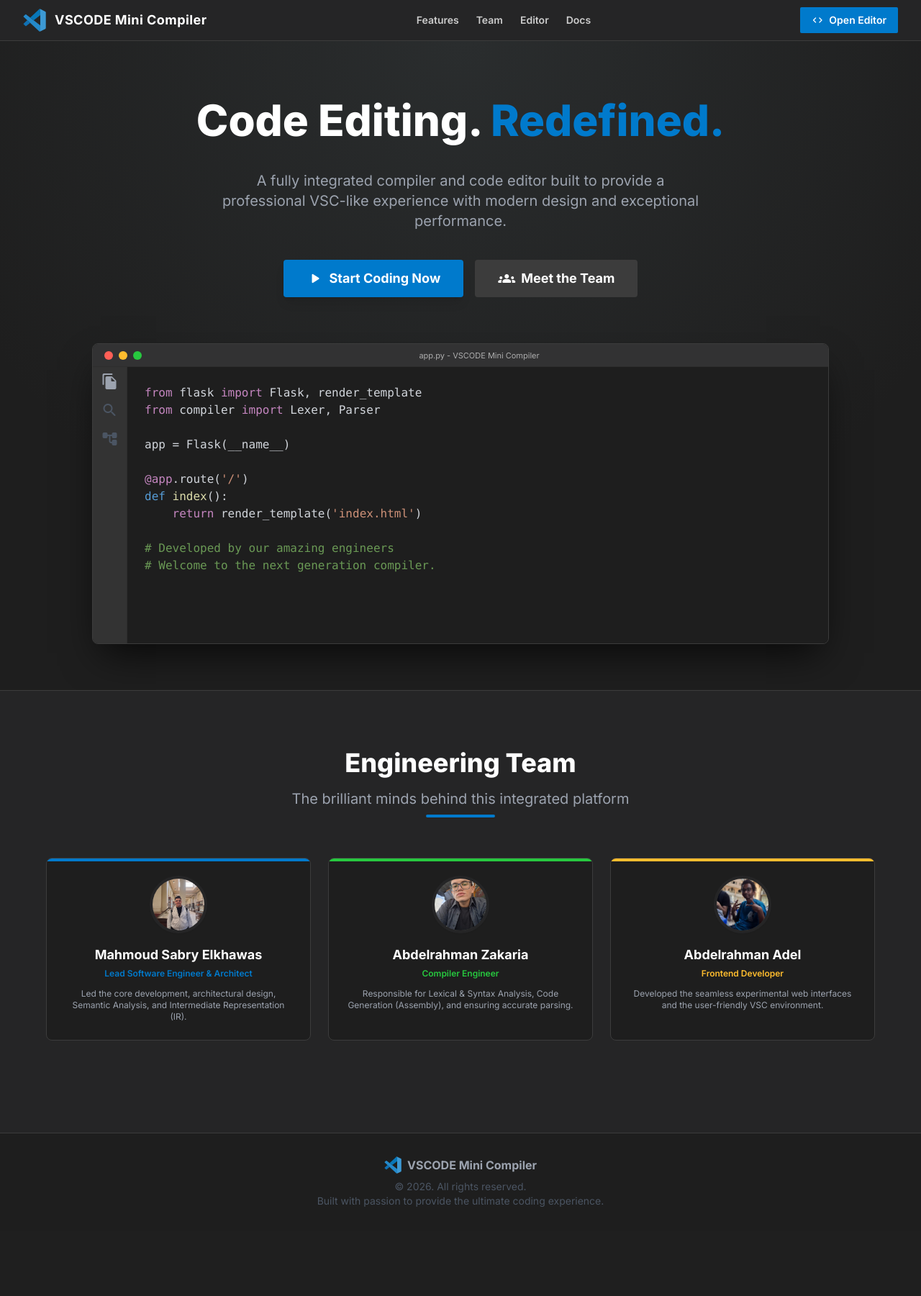
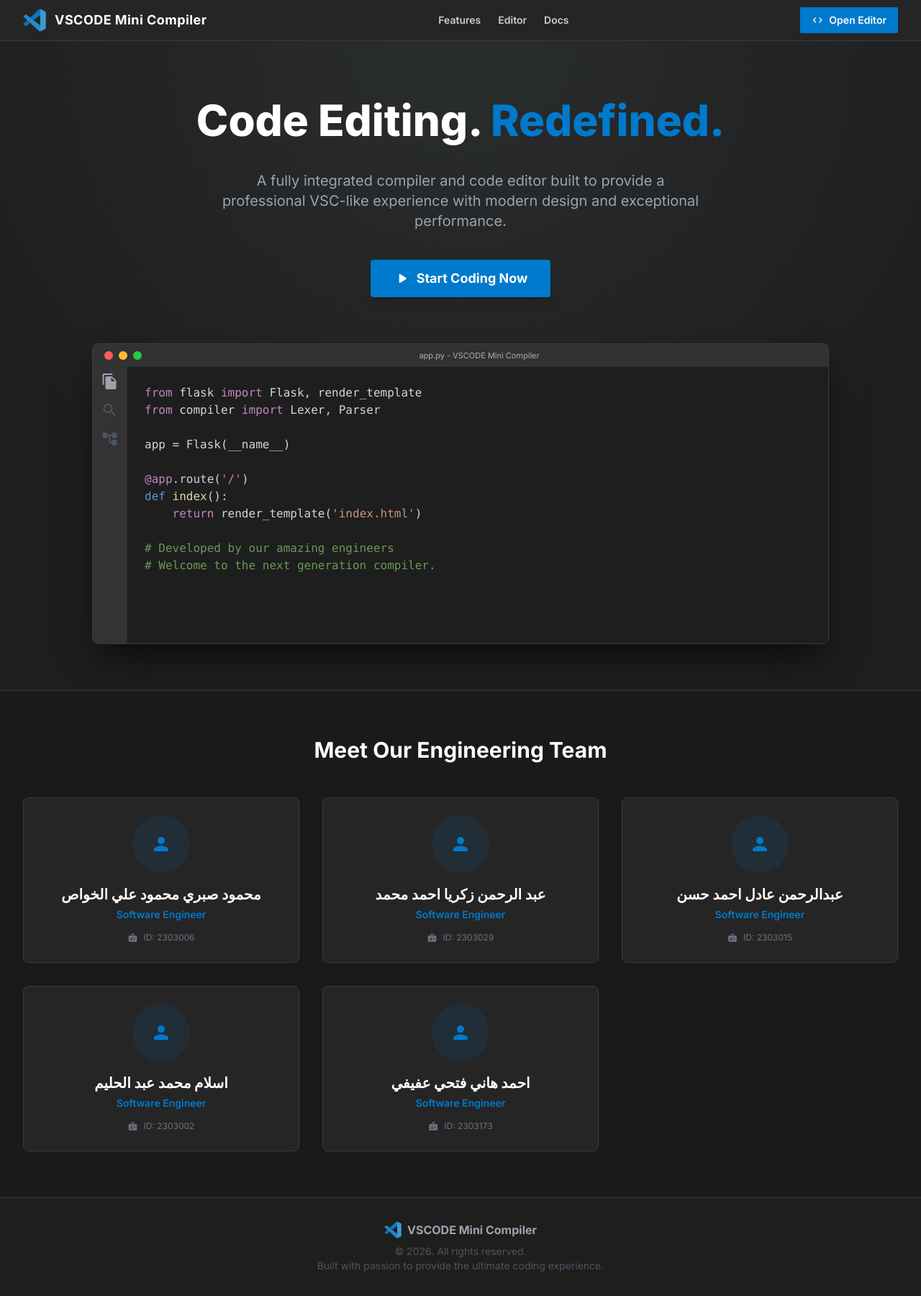
Before and after one commit to Mr-Coder-2707/vscode-clone, a Flask app: page / in a window 1280 px wide. Shown: the whole page at 72% size. Before the commit the page ends 1677 px from the top, so only its background shows below. Run offline with Flask 3, Linux system fonts and the light colour scheme; some libraries are stand-ins or nearby versions.

Commit message:
add teams

```diff
--- a/templates/index.html
+++ b/templates/index.html
@@ -39,7 +39,6 @@
                 </div>
                 <div class="hidden md:flex space-x-6 text-sm font-semibold">
                     <a href="#" class="text-vsc-text hover:text-white transition">Features</a>
-                    <a href="#team" class="text-vsc-text hover:text-white transition">Team</a>
                     <a href="/editor" class="text-vsc-text hover:text-white transition">Editor</a>
                     <a href="#" class="text-vsc-text hover:text-white transition">Docs</a>
                 </div>
@@ -66,10 +65,6 @@
             <a href="/editor" class="bg-vsc-blue hover:bg-vsc-blueHover text-white px-8 py-3 rounded text-lg font-bold transition flex items-center justify-center shadow-lg gap-2">
                 <span class="material-icons-round">play_arrow</span>
                 Start Coding Now
-            </a>
-            <a href="#team" class="bg-[#3c3c3c] hover:bg-[#4d4d4d] text-white px-8 py-3 rounded text-lg font-bold transition flex items-center justify-center gap-2">
-                <span class="material-icons-round">groups</span>
-                Meet the Team
             </a>
         </div>
 
@@ -109,65 +104,86 @@
         </div>
     </main>
 
+
     <!-- Team Section -->
-    <section id="team" class="py-20 bg-[#252526] border-t border-vsc-border">
+    <section class="py-16 bg-[#1a1a1a] border-t border-vsc-border">
         <div class="max-w-7xl mx-auto px-4 sm:px-6 lg:px-8">
-            <div class="text-center mb-14">
-                <h2 class="text-3xl font-extrabold text-white sm:text-4xl">
-                    Engineering Team
-                </h2>
-                <p class="mt-4 text-xl text-gray-400">
-                    The brilliant minds behind this integrated platform
-                </p>
-                <div class="mt-2 w-24 h-1 bg-vsc-blue mx-auto rounded"></div>
-            </div>
-
-            <!-- Engineers Grid -->
-            <div class="grid grid-cols-1 md:grid-cols-3 gap-6 max-w-6xl mx-auto">
-
-                <!-- Engineer 1 -->
-                <div class="engineer-card bg-[#1e1e1e] border border-vsc-border rounded-lg p-6 text-center relative overflow-hidden">
-                    <div class="absolute top-0 right-0 w-full h-1 bg-vsc-blue"></div>
-                    <div class="w-20 h-20 bg-[#3c3c3c] rounded-full mx-auto mb-4 flex items-center justify-center border-4 border-[#252526] shadow-sm overflow-hidden">
-                        <img src="/images/mahmoud.jpeg" alt="Mahmoud" loading="lazy" class="w-full h-full object-cover">
+            <h2 class="text-3xl font-bold text-white mb-12 text-center">Meet Our Engineering Team</h2>
+            <div class="grid grid-cols-1 sm:grid-cols-2 lg:grid-cols-3 gap-8">
+                <!-- Member 1 -->
+                <div class="bg-[#252526] p-6 rounded-lg border border-vsc-border hover:border-vsc-blue transition-all group">
+                    <div class="flex flex-col items-center text-center">
+                        <div class="w-20 h-20 bg-vsc-blue/10 rounded-full flex items-center justify-center mb-4 group-hover:scale-110 transition-transform">
+                            <span class="material-icons-round text-vsc-blue text-3xl">person</span>
+                        </div>
+                        <h3 class="text-xl font-bold text-white mb-1" dir="rtl">محمود صبري محمود علي الخواص</h3>
+                        <p class="text-vsc-blue font-semibold text-sm mb-3">Software Engineer</p>
+                        <div class="flex items-center gap-2 text-gray-500 text-xs">
+                            <span class="material-icons-round text-sm">badge</span>
+                            <span>ID: 2303006</span>
+                        </div>
                     </div>
-                    <h3 class="text-lg font-bold text-white mb-1">Mahmoud Sabry Elkhawas</h3>
-                    <p class="text-vsc-blue text-xs font-semibold mb-3">Lead Software Engineer & Architect</p>
-                    <p class="text-gray-400 text-xs">
-                        Led the core development, architectural design, Semantic Analysis, and Intermediate Representation (IR).
-                    </p>
                 </div>
 
-                <!-- Engineer 2 -->
-                <div class="engineer-card bg-[#1e1e1e] border border-vsc-border rounded-lg p-6 text-center relative overflow-hidden">
-                    <div class="absolute top-0 right-0 w-full h-1 bg-[#27c93f]"></div>
-                    <div class="w-20 h-20 bg-[#3c3c3c] rounded-full mx-auto mb-4 flex items-center justify-center border-4 border-[#252526] shadow-sm overflow-hidden">
-                        <img src="/images/abdelrahman_z.jpeg" alt="Abdelrahman Zakaria" loading="lazy" class="w-full h-full object-cover">
+                <!-- Member 2 -->
+                <div class="bg-[#252526] p-6 rounded-lg border border-vsc-border hover:border-vsc-blue transition-all group">
+                    <div class="flex flex-col items-center text-center">
+                        <div class="w-20 h-20 bg-vsc-blue/10 rounded-full flex items-center justify-center mb-4 group-hover:scale-110 transition-transform">
+                            <span class="material-icons-round text-vsc-blue text-3xl">person</span>
+                        </div>
+                        <h3 class="text-xl font-bold text-white mb-1" dir="rtl">عبد الرحمن زكريا احمد محمد</h3>
+                        <p class="text-vsc-blue font-semibold text-sm mb-3">Software Engineer</p>
+                        <div class="flex items-center gap-2 text-gray-500 text-xs">
+                            <span class="material-icons-round text-sm">badge</span>
+                            <span>ID: 2303029</span>
+                        </div>
                     </div>
-                    <h3 class="text-lg font-bold text-white mb-1">Abdelrahman Zakaria</h3>
-                    <p class="text-[#27c93f] text-xs font-semibold mb-3">Compiler Engineer</p>
-                    <p class="text-gray-400 text-xs">
-                        Responsible for Lexical & Syntax Analysis, Code Generation (Assembly), and ensuring accurate parsing.
-                    </p>
                 </div>
 
-                <!-- Engineer 3 -->
-                <div class="engineer-card bg-[#1e1e1e] border border-vsc-border rounded-lg p-6 text-center relative overflow-hidden">
-                    <div class="absolute top-0 right-0 w-full h-1 bg-[#ffbd2e]"></div>
-                    <div class="w-20 h-20 bg-[#3c3c3c] rounded-full mx-auto mb-4 flex items-center justify-center border-4 border-[#252526] shadow-sm overflow-hidden">
-                        <img src="/images/abdelrahman_a.jpeg" alt="Abdelrahman Adel" loading="lazy" class="w-full h-full object-cover">
+                <!-- Member 3 -->
+                <div class="bg-[#252526] p-6 rounded-lg border border-vsc-border hover:border-vsc-blue transition-all group">
+                    <div class="flex flex-col items-center text-center">
+                        <div class="w-20 h-20 bg-vsc-blue/10 rounded-full flex items-center justify-center mb-4 group-hover:scale-110 transition-transform">
+                            <span class="material-icons-round text-vsc-blue text-3xl">person</span>
+                        </div>
+                        <h3 class="text-xl font-bold text-white mb-1" dir="rtl">عبدالرحمن عادل احمد حسن</h3>
+                        <p class="text-vsc-blue font-semibold text-sm mb-3">Software Engineer</p>
+                        <div class="flex items-center gap-2 text-gray-500 text-xs">
+                            <span class="material-icons-round text-sm">badge</span>
+                            <span>ID: 2303015</span>
+                        </div>
                     </div>
-                    <h3 class="text-lg font-bold text-white mb-1">Abdelrahman Adel</h3>
-                    <p class="text-[#ffbd2e] text-xs font-semibold mb-3">Frontend Developer</p>
-                    <p class="text-gray-400 text-xs">
-                        Developed the seamless experimental web interfaces and the user-friendly VSC environment.
-                    </p>
                 </div>
 
-            </div>
+                <!-- Member 4 -->
+                <div class="bg-[#252526] p-6 rounded-lg border border-vsc-border hover:border-vsc-blue transition-all group">
+                    <div class="flex flex-col items-center text-center">
+                        <div class="w-20 h-20 bg-vsc-blue/10 rounded-full flex items-center justify-center mb-4 group-hover:scale-110 transition-transform">
+                            <span class="material-icons-round text-vsc-blue text-3xl">person</span>
+                        </div>
+                        <h3 class="text-xl font-bold text-white mb-1" dir="rtl">اسلام محمد عبد الحليم</h3>
+                        <p class="text-vsc-blue font-semibold text-sm mb-3">Software Engineer</p>
+                        <div class="flex items-center gap-2 text-gray-500 text-xs">
+                            <span class="material-icons-round text-sm">badge</span>
+                            <span>ID: 2303002</span>
+                        </div>
+                    </div>
+                </div>
 
-            <div class="text-center mt-12">
-
+                <!-- Member 5 -->
+                <div class="bg-[#252526] p-6 rounded-lg border border-vsc-border hover:border-vsc-blue transition-all group">
+                    <div class="flex flex-col items-center text-center">
+                        <div class="w-20 h-20 bg-vsc-blue/10 rounded-full flex items-center justify-center mb-4 group-hover:scale-110 transition-transform">
+                            <span class="material-icons-round text-vsc-blue text-3xl">person</span>
+                        </div>
+                        <h3 class="text-xl font-bold text-white mb-1" dir="rtl">احمد هاني فتحي عفيفي</h3>
+                        <p class="text-vsc-blue font-semibold text-sm mb-3">Software Engineer</p>
+                        <div class="flex items-center gap-2 text-gray-500 text-xs">
+                            <span class="material-icons-round text-sm">badge</span>
+                            <span>ID: 2303173</span>
+                        </div>
+                    </div>
+                </div>
             </div>
         </div>
     </section>
```
